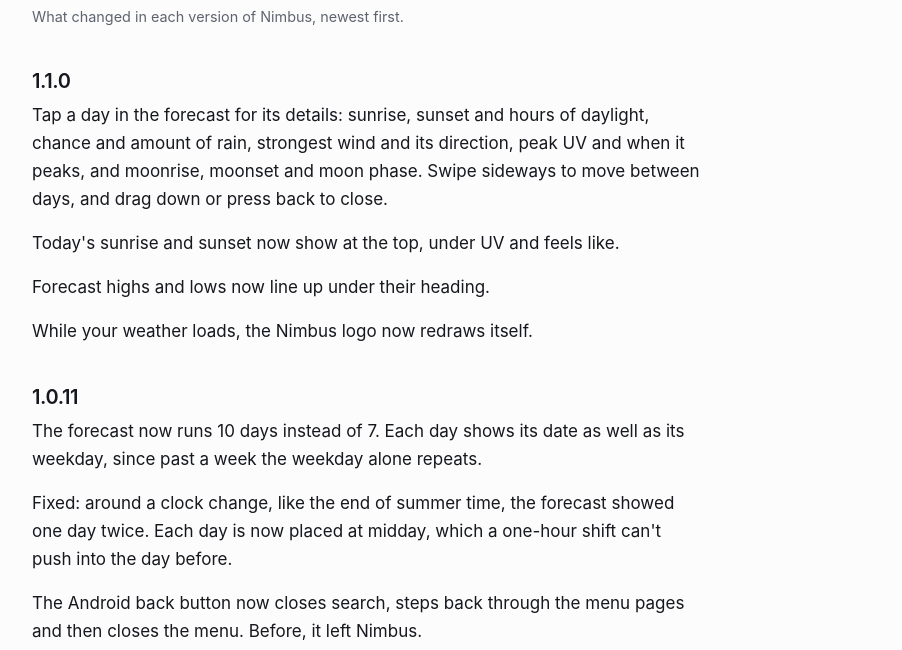
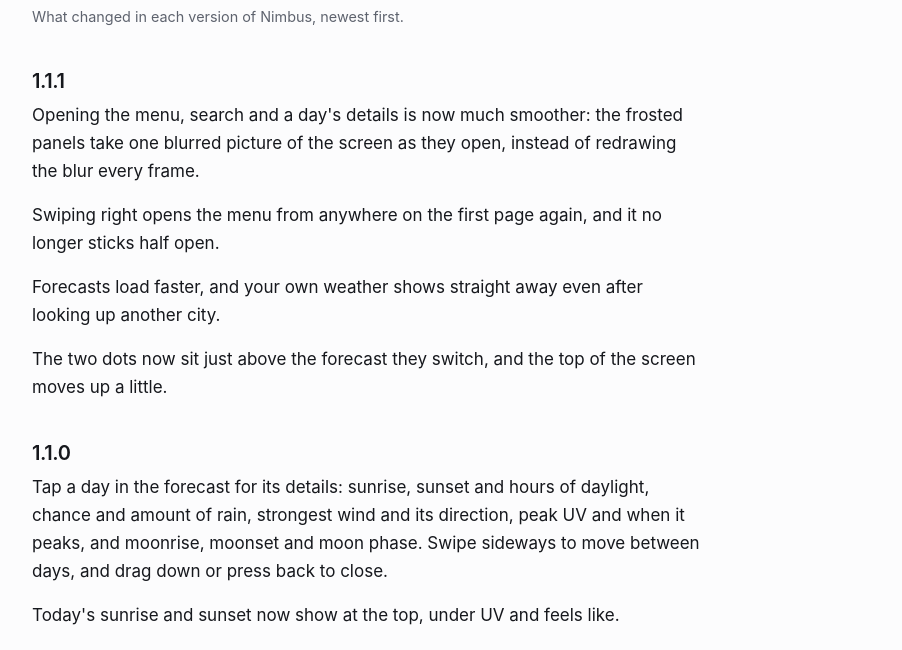
Before and after one commit to michael-whelan/nimbus-site, a plain HTML site: page releases/index.html in a window 1280 px wide. Shown: the part 149-799 px from the top of the page, without its empty margins (184-1086 px from the left). Drawn offline with Linux system fonts and the light colour scheme.

Commit message:
Add 1.1.1 to the release notes page

```diff
--- a/releases/index.html
+++ b/releases/index.html
@@ -54,6 +54,25 @@
       <main id="main" class="policy">
         <h1>Release Notes</h1>
         <p class="updated">What changed in each version of Nimbus, newest first.</p>
+
+        <h2 id="v1.1.1">1.1.1</h2>
+        <p>
+          Opening the menu, search and a day's details is now much smoother: the frosted panels
+          take one blurred picture of the screen as they open, instead of redrawing the blur
+          every frame.
+        </p>
+        <p>
+          Swiping right opens the menu from anywhere on the first page again, and it no longer
+          sticks half open.
+        </p>
+        <p>
+          Forecasts load faster, and your own weather shows straight away even after looking up
+          another city.
+        </p>
+        <p>
+          The two dots now sit just above the forecast they switch, and the top of the screen
+          moves up a little.
+        </p>
 
         <h2 id="v1.1.0">1.1.0</h2>
         <p>
```
